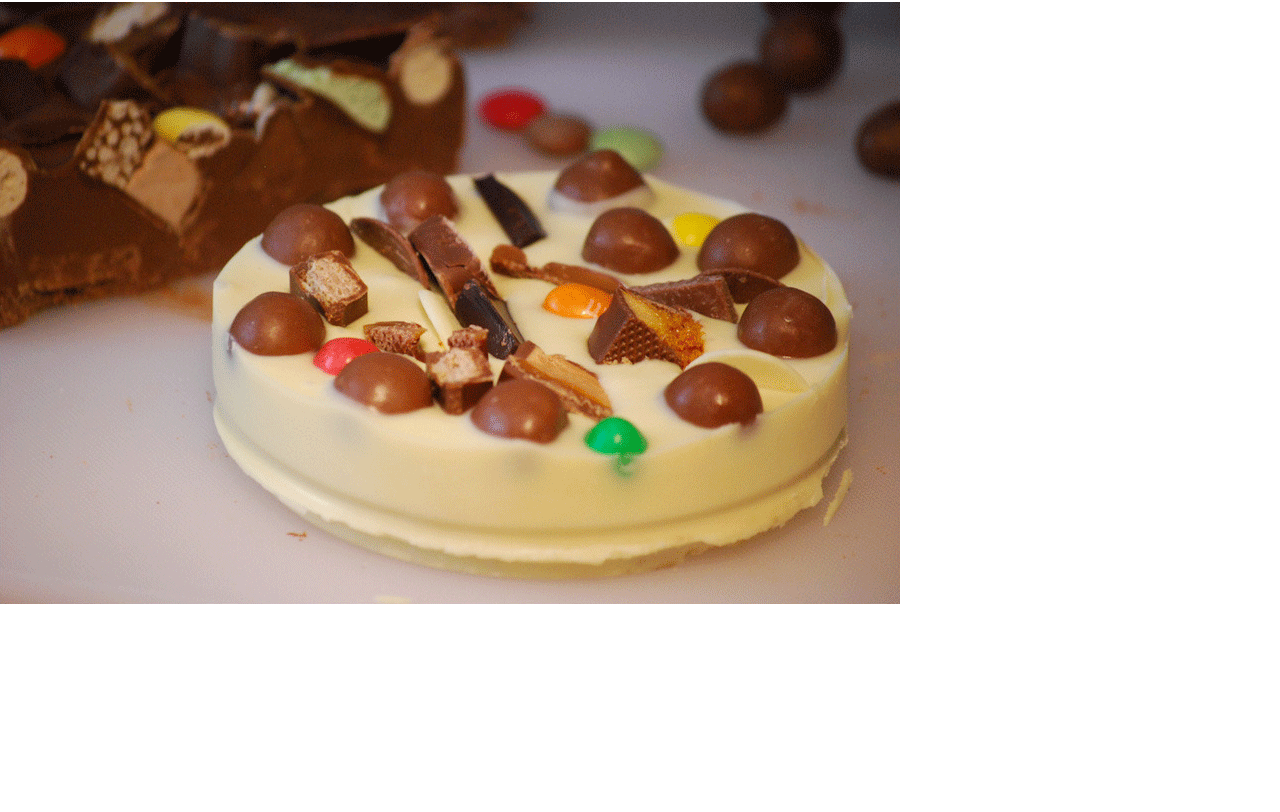
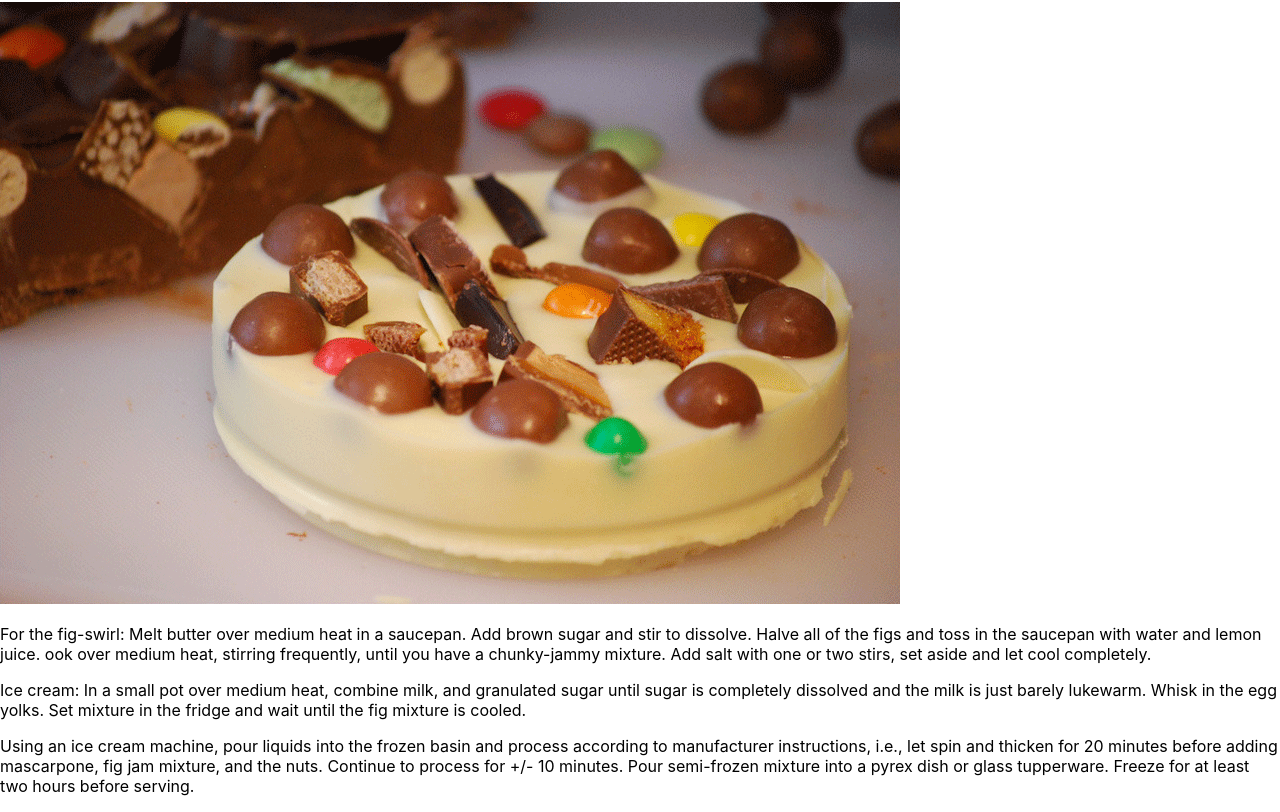
Before and after one commit to BPerardACLRepos/lab01-chocolate-pizza, a React (Create React App) app: page / in a window 1280 px wide. Shown: the part 1065-1877 px from the top of the page. Before the commit the page ends 1673 px from the top, so only its background shows below. Built offline with nearby package versions, Linux system fonts and the light colour scheme.

Commit message:
update App.js for Recipe.js import

```diff
--- a/src/App.js
+++ b/src/App.js
@@ -1,15 +1,17 @@
 import React from 'react';
 import Header from './App-Header.js';
 import ImageSection from './ImageSection.js';
+import Recipe from './Recipe.js';
 import './App.css';
 
 export default class Page extends React.Component {
-  render () {
-  return (
-    <div>
-      <Header/>
-      <ImageSection/>
-    </div>
-  );
+  render() {
+    return (
+      <div>
+        <Header />
+        <ImageSection />
+        <Recipe />
+      </div>
+    );
+  }
 }
-}
```
